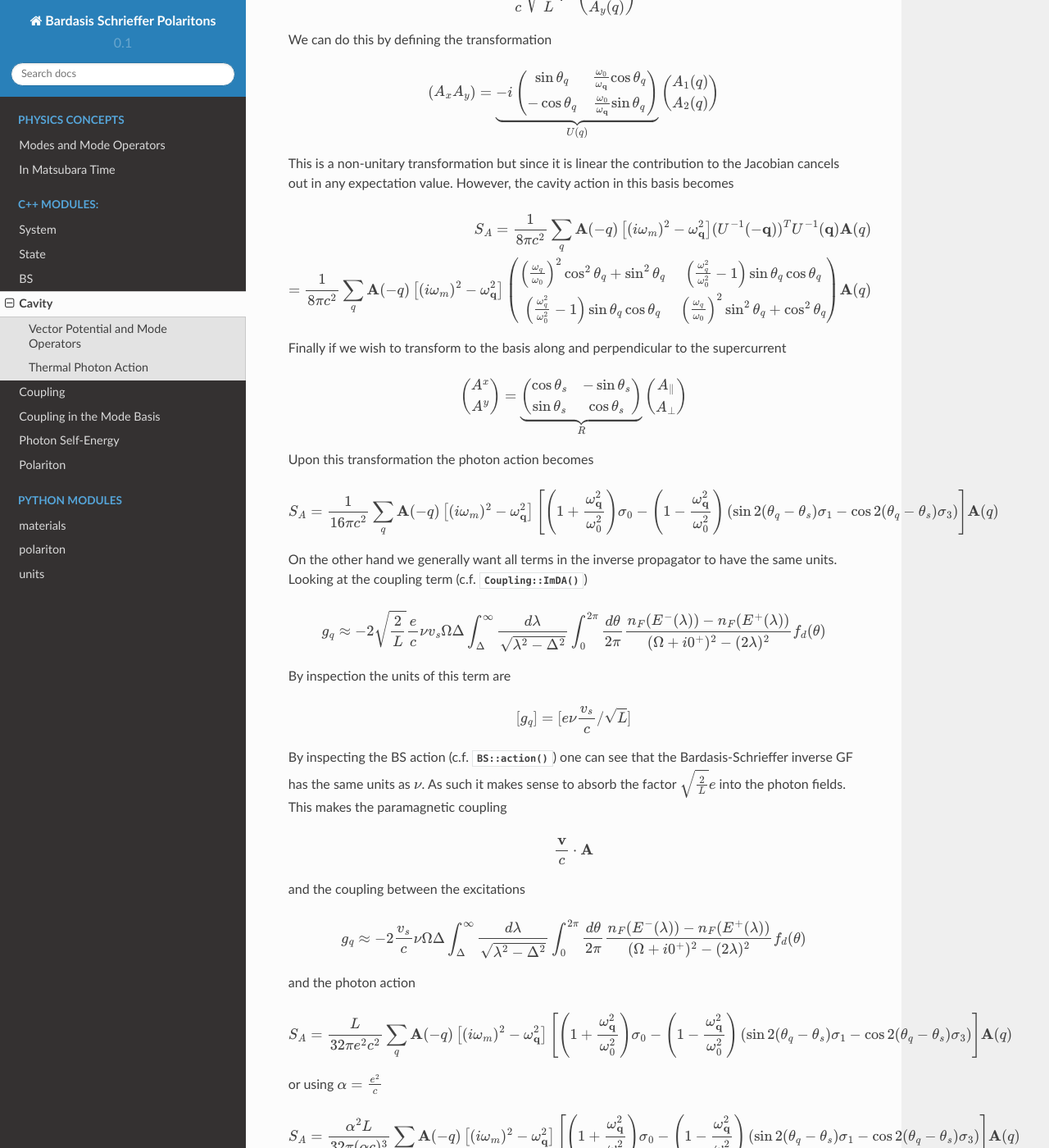
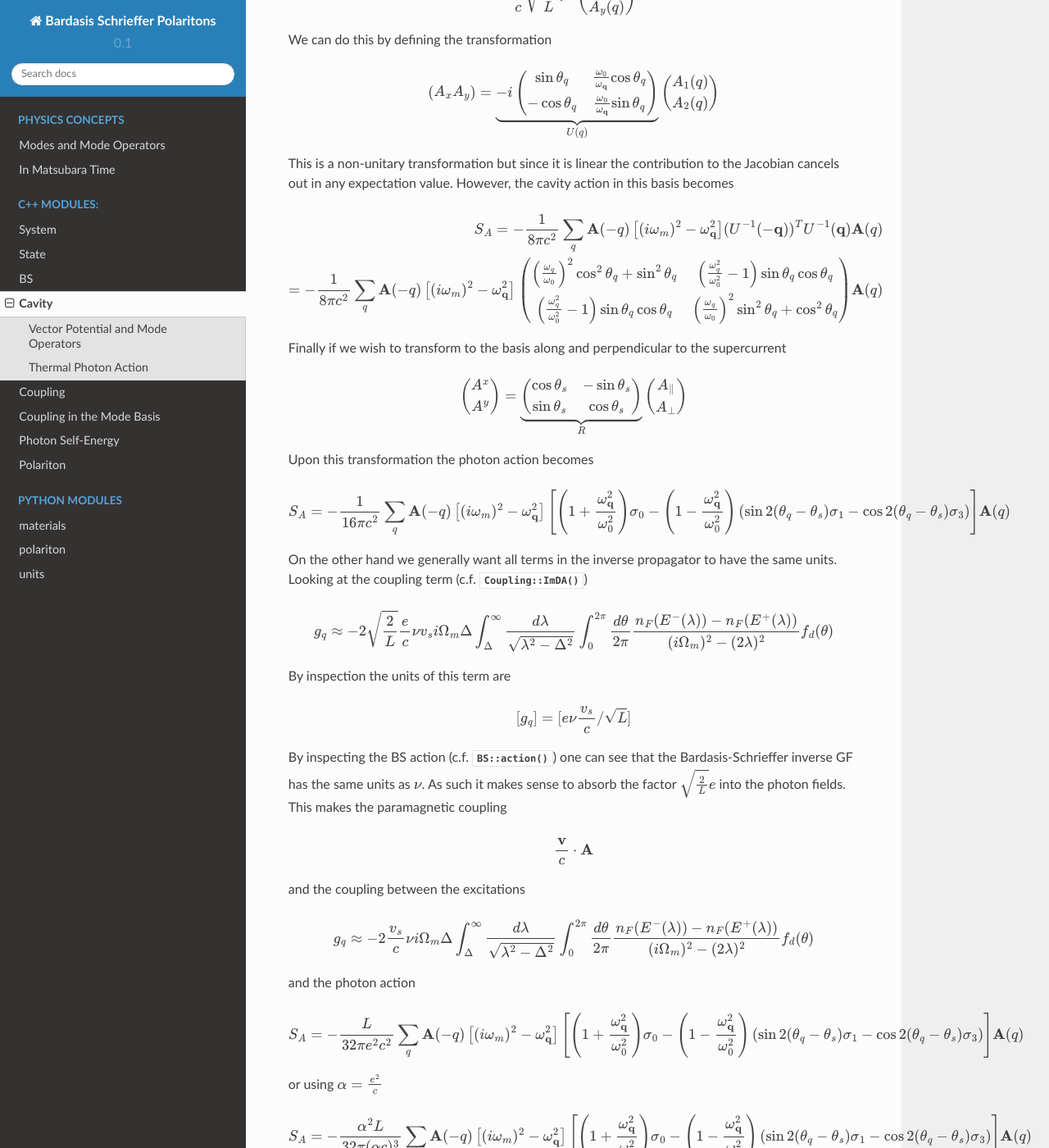
Before and after one commit to raineszm/cavity-superconductor-polaritons, a Sphinx documentation site: the page built from python/doc/source/cavity.rst, in a window 1280 px wide and 1400 px high, scrolled down 3206 px. Shown: the whole window at 82% size. Built offline with Sphinx 7.4.7 and the Read the Docs theme 2.0.0, drawn with Linux system fonts in a browser that asks for light colours; formulas are drawn with MathJax 3; some of the changed text lies outside the part shown.

Commit message:
Begin reexpressing docs in terms of green functions

```diff
--- a/python/doc/source/cavity.rst
+++ b/python/doc/source/cavity.rst
@@ -206,8 +206,8 @@ However, the cavity action in this basis becomes
 
 .. math::
 
-    S_A = \frac{1}{8 \pi c^2}\sum_q \mathbf{A}(-q) \left[ (i \omega_m)^2 - \omega_\mathbf{q}^2\right](U^{-1}(-\mathbf q))^T U^{-1}(\mathbf q)\mathbf{A}(q)\\
-    = \frac{1}{8 \pi c^2}\sum_q \mathbf{A}(-q) \left[ (i \omega_m)^2 - \omega_\mathbf{q}^2\right]
+    S_A = -\frac{1}{8 \pi c^2}\sum_q \mathbf{A}(-q) \left[ (i \omega_m)^2 - \omega_\mathbf{q}^2\right](U^{-1}(-\mathbf q))^T U^{-1}(\mathbf q)\mathbf{A}(q)\\
+    = -\frac{1}{8 \pi c^2}\sum_q \mathbf{A}(-q) \left[ (i \omega_m)^2 - \omega_\mathbf{q}^2\right]
     \begin{pmatrix}
     \left(\frac{\omega_q}{\omega_0}\right)^2 \cos^2 \theta_q + \sin^2 \theta_q& \left(\frac{\omega_q^2}{\omega_0^2} -1\right)\sin\theta_q \cos\theta_q\\
     \left(\frac{\omega_q^2}{\omega_0^2} -1\right)\sin\theta_q \cos\theta_q&\left(\frac{\omega_q}{\omega_0}\right)^2 \sin^2 \theta_q + \cos^2 \theta_q
@@ -235,7 +235,7 @@ Upon this transformation the photon action becomes
 
 .. math::
 
-    S_A = \frac{1}{16 \pi c^2}\sum_q \mathbf{A}(-q) \left[ (i \omega_m)^2 - \omega_\mathbf{q}^2\right]
+    S_A = -\frac{1}{16 \pi c^2}\sum_q \mathbf{A}(-q) \left[ (i \omega_m)^2 - \omega_\mathbf{q}^2\right]
     \left[
     \left(1 + \frac{\omega_\mathbf{q}^2}{\omega_0^2}\right)\sigma_0
     - \left(1 - \frac{\omega_\mathbf{q}^2}{\omega_0^2}\right) \left(\sin 2(\theta_q - \theta_s)\sigma_1 - \cos 2(\theta_q - \theta_s)\sigma_3\right)
@@ -247,10 +247,10 @@ Looking at the coupling term (c.f. :cpp:func:`Coupling::ImDA`)
 
 .. math::
 
-    g_q \approx -2 \sqrt{\frac{2}{L}}\frac{e}{c} \nu v_s \Omega\Delta \int_\Delta^\infty
+    g_q \approx -2 \sqrt{\frac{2}{L}}\frac{e}{c} \nu v_s i\Omega_m\Delta \int_\Delta^\infty
    \frac{d\lambda}{\sqrt{\lambda^2 - \Delta^2}}
    \int_0^{2\pi}\frac{d\theta}{2\pi}
-   \frac{n_F(E^-(\lambda))-n_F(E^+(\lambda))}{(\Omega + i0^+)^2 -
+   \frac{n_F(E^-(\lambda))-n_F(E^+(\lambda))}{(i\Omega_m)^2 -
    (2\lambda)^2}f_d(\theta)
 
 By inspection the units of this term are
@@ -271,17 +271,17 @@ and the coupling between the excitations
 
 .. math::
 
-    g_q \approx -2 \frac{v_s}{c} \nu \Omega\Delta \int_\Delta^\infty
+    g_q \approx -2 \frac{v_s}{c} \nu i\Omega_m\Delta \int_\Delta^\infty
    \frac{d\lambda}{\sqrt{\lambda^2 - \Delta^2}}
    \int_0^{2\pi}\frac{d\theta}{2\pi}
-   \frac{n_F(E^-(\lambda))-n_F(E^+(\lambda))}{(\Omega + i0^+)^2 -
+   \frac{n_F(E^-(\lambda))-n_F(E^+(\lambda))}{(i \Omega_m)^2 -
    (2\lambda)^2}f_d(\theta)
 
 and the photon action
 
 .. math::
 
-    S_A = \frac{L}{32\pi e^2 c^2}\sum_q \mathbf{A}(-q) \left[ (i \omega_m)^2 - \omega_\mathbf{q}^2\right]
+    S_A = -\frac{L}{32\pi e^2 c^2}\sum_q \mathbf{A}(-q) \left[ (i \omega_m)^2 - \omega_\mathbf{q}^2\right]
     \left[
     \left(1 + \frac{\omega_\mathbf{q}^2}{\omega_0^2}\right)\sigma_0
     - \left(1 - \frac{\omega_\mathbf{q}^2}{\omega_0^2}\right) \left(\sin 2(\theta_q - \theta_s)\sigma_1 - \cos 2(\theta_q - \theta_s)\sigma_3\right)
@@ -290,9 +290,10 @@ and the photon action
 
 or using :math:`\alpha=\frac{e^2}{c}`
 
+.. _photon_action:
 .. math::
 
-    S_A = \frac{\alpha^2 L}{32\pi (\alpha c)^3}\sum_q \mathbf{A}(-q) \left[ (i \omega_m)^2 - \omega_\mathbf{q}^2\right]
+    S_A = -\frac{\alpha^2 L}{32\pi (\alpha c)^3}\sum_q \mathbf{A}(-q) \left[ (i \omega_m)^2 - \omega_\mathbf{q}^2\right]
     \left[
     \left(1 + \frac{\omega_\mathbf{q}^2}{\omega_0^2}\right)\sigma_0
     - \left(1 - \frac{\omega_\mathbf{q}^2}{\omega_0^2}\right) \left(\sin 2(\theta_q - \theta_s)\sigma_1 - \cos 2(\theta_q - \theta_s)\sigma_3\right)
--- a/python/doc/source/coupling.rst
+++ b/python/doc/source/coupling.rst
@@ -194,15 +194,14 @@ This makes the photonic Lagrangian
 .. math::
 
     \bar{a}_{q, \alpha}
-    \left(-i\Omega_m + \tilde{\omega}_\mathbf{q} + \hat{L}^{-1}\hat{\tilde{\Pi}}(\omega_r, \mathbf{q})(\hat{L}^{\dagger})^{-1}
+    \left(-i\Omega_m + \omega_\mathbf{q}Z^{-1}(\mathbf q) + \hat{L}^{-1}\hat{\tilde{\Pi}}(\omega_r, \mathbf{q})(\hat{L}^{\dagger})^{-1}
     \right) a_{q, \alpha}
 
-with :math:`\tilde{\omega}_{\mathbf q} = \omega_\mathbf{q} + \tilde\Pi(\omega_r, \mathbf{q})`,
 allowing us to define the effective Hamiltonian
 
 .. math::
 
-    \hat{H}_\text{phot} = \omega_{\mathbf{q}} + \hat{L}^{-1}\hat{\tilde{\Pi}}(\omega_r, \mathbf{q}){(\hat{L}^\dagger)}^{-1}
+    \hat{H}_\text{phot} = \omega_{\mathbf{q}}Z^{-1}(\mathbf q) + \hat{L}^{-1}\hat{\tilde{\Pi}}(\omega_r, \mathbf{q}){(\hat{L}^\dagger)}^{-1}
 
 Similarly, the coupling to the Bardasis-Schrieffer mode becomes
 
```
Also changed, not shown: 7 other files.
